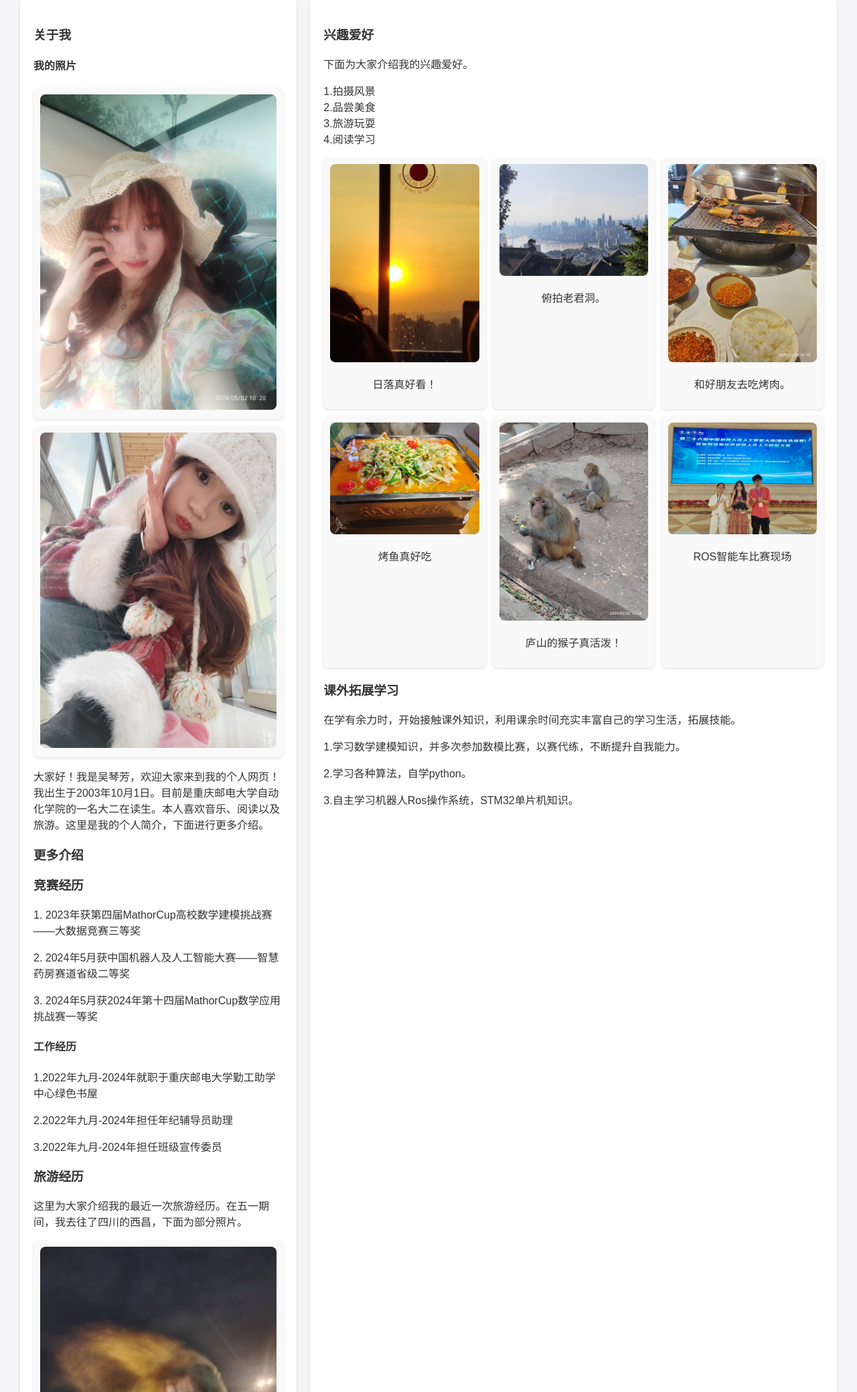
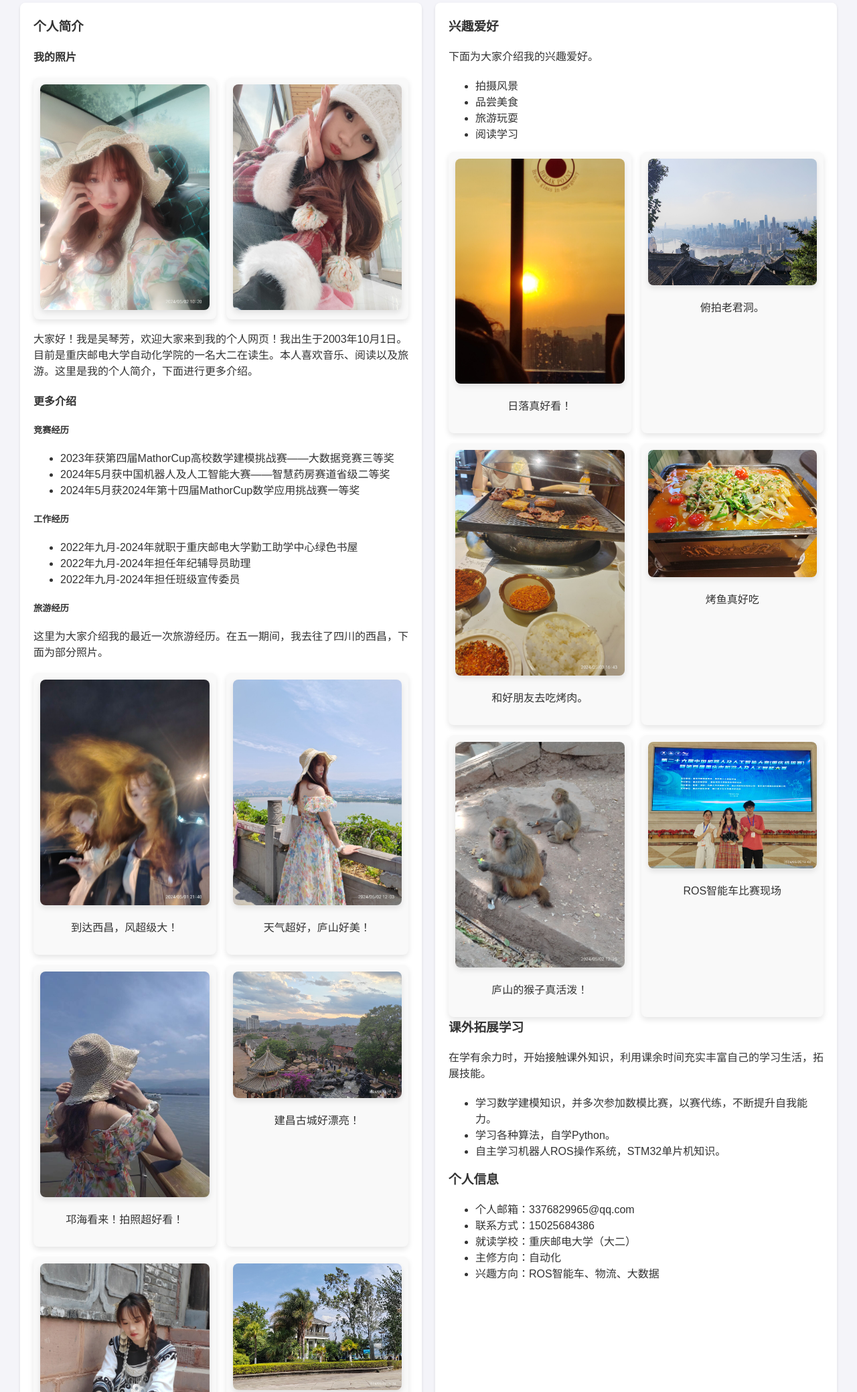
Before and after one commit to haliluyawu/personal-website, a plain HTML site: page about.html in a window 1280 px wide. Shown: the part 228-2307 px from the top of the page at 67% size. Drawn offline with nearby package versions, Linux system fonts and the light colour scheme.

Commit message:
Add files via upload

```diff
--- a/about.html
+++ b/about.html
@@ -21,7 +21,7 @@
         .header {
             padding: 20px;
             text-align: center;
-            background: #ffde59;
+            background: linear-gradient(90deg, #ffde59, #ffcc00);
             color: #333;
             box-shadow: 0 2px 4px rgba(0, 0, 0, 0.1);
             position: sticky;
@@ -45,14 +45,15 @@
         }
 
         .navbar a:hover {
-            background-color: #f8f8f2;
+            background-color: #ffde59;
             color: black;
         }
 
-        .row {
+        .content {
             display: flex;
             flex-wrap: wrap;
             padding: 20px;
+            justify-content: center;
         }
 
         .side, .main {
@@ -61,41 +62,31 @@
             margin: 10px;
             border-radius: 8px;
             box-shadow: 0 2px 4px rgba(0, 0, 0, 0.1);
+            flex: 1;
+            min-width: 300px;
+            max-width: 800px;
         }
 
-        .side {
-            flex: 1;
-            min-width: 250px;
-        }
-
-        .main {
-            flex: 2;
-            min-width: 300px;
-        }
-
-        .fakeimg {
-            background-color: #e0e0e0;
-            padding: 20px;
-            text-align: center;
-            margin: 10px 0;
-            border-radius: 8px;
-        }
-
-        .fakeimg img {
-            max-width: 100%;
-            border-radius: 8px;
-            margin-bottom: 10px;
+        .side h3, .main h3 {
+            margin-top: 0;
         }
 
         .photo-grid, .video-grid {
             display: grid;
             grid-template-columns: repeat(auto-fill, minmax(200px, 1fr));
-            gap: 10px;
+            gap: 15px;
         }
 
         .photo-grid img, .video-grid video {
             width: 100%;
             border-radius: 8px;
+            box-shadow: 0 4px 8px rgba(0, 0, 0, 0.1);
+            transition: transform 0.3s, box-shadow 0.3s;
+        }
+
+        .photo-grid img:hover, .video-grid video:hover {
+            transform: scale(1.05);
+            box-shadow: 0 8px 16px rgba(0, 0, 0, 0.2);
         }
 
         .photo-grid div, .video-grid div {
@@ -103,7 +94,7 @@
             background-color: #f9f9f9;
             padding: 10px;
             border-radius: 8px;
-            box-shadow: 0 2px 4px rgba(0, 0, 0, 0.1);
+            box-shadow: 0 4px 8px rgba(0, 0, 0, 0.1);
         }
 
         .footer {
@@ -111,11 +102,10 @@
             text-align: center;
             background: #333;
             color: white;
-            position: relative;
         }
 
         @media screen and (max-width: 800px) {
-            .row, .navbar {
+            .navbar, .content {
                 flex-direction: column;
                 align-items: center;
             }
@@ -123,6 +113,41 @@
             .side, .main {
                 width: 100%;
             }
+        }
+
+        form input, form textarea {
+            width: 100%;
+            padding: 10px;
+            margin: 10px 0;
+            border: 1px solid #ccc;
+            border-radius: 4px;
+        }
+
+        form input[type="submit"] {
+            background-color: #333;
+            color: white;
+            border: none;
+            cursor: pointer;
+            transition: background-color 0.3s;
+        }
+
+        form input[type="submit"]:hover {
+            background-color: #ffde59;
+            color: black;
+        }
+
+        h3, h4, h5, p {
+            margin-bottom: 20px;
+        }
+
+        .fakeimg a {
+            text-decoration: none;
+            color: #333;
+            transition: color 0.3s;
+        }
+
+        .fakeimg a:hover {
+            color: #ffde59;
         }
     </style>
 </head>
@@ -139,9 +164,9 @@
         <a href="article1.html">最新文章</a>
         <a href="liuyan.html">留言</a>
     </div>
-    <div class="row">
+    <div class="content">
         <div class="side" id="about">
-            <h3>关于我</h3>
+            <h3>个人简介</h3>
             <h4>我的照片</h4>
             <div class="photo-grid" id="photos">
                 <div>
@@ -152,16 +177,20 @@
                 </div>
             </div>
             <p>大家好！我是吴琴芳，欢迎大家来到我的个人网页！我出生于2003年10月1日。目前是重庆邮电大学自动化学院的一名大二在读生。本人喜欢音乐、阅读以及旅游。这里是我的个人简介，下面进行更多介绍。</p>
-            <h3>更多介绍</h3>
-            <h3>竞赛经历</h3>
-            <p>1. 2023年获第四届MathorCup高校数学建模挑战赛——大数据竞赛三等奖</p>
-            <p>2. 2024年5月获中国机器人及人工智能大赛——智慧药房赛道省级二等奖</p>
-            <p>3. 2024年5月获2024年第十四届MathorCup数学应用挑战赛一等奖</p>
-            <h4>工作经历</h4>
-            <p>1.2022年九月-2024年就职于重庆邮电大学勤工助学中心绿色书屋</p>
-            <p>2.2022年九月-2024年担任年纪辅导员助理</p>
-            <p>3.2022年九月-2024年担任班级宣传委员</p>
-            <h3>旅游经历</h3>
+            <h4>更多介绍</h4>
+            <h5>竞赛经历</h5>
+            <ul>
+                <li>2023年获第四届MathorCup高校数学建模挑战赛——大数据竞赛三等奖</li>
+                <li>2024年5月获中国机器人及人工智能大赛——智慧药房赛道省级二等奖</li>
+                <li>2024年5月获2024年第十四届MathorCup数学应用挑战赛一等奖</li>
+            </ul>
+            <h5>工作经历</h5>
+            <ul>
+                <li>2022年九月-2024年就职于重庆邮电大学勤工助学中心绿色书屋</li>
+                <li>2022年九月-2024年担任年纪辅导员助理</li>
+                <li>2022年九月-2024年担任班级宣传委员</li>
+            </ul>
+            <h5>旅游经历</h5>
             <p>这里为大家介绍我的最近一次旅游经历。在五一期间，我去往了四川的西昌，下面为部分照片。</p>
             <div class="photo-grid">
                 <div>
@@ -193,11 +222,12 @@
         <div class="main">
             <h3>兴趣爱好</h3>
             <p>下面为大家介绍我的兴趣爱好。</p>
-            <p>1.拍摄风景<br>
-               2.品尝美食<br>
-               3.旅游玩耍<br>
-               4.阅读学习<br>
-            </p>
+            <ul>
+                <li>拍摄风景</li>
+                <li>品尝美食</li>
+                <li>旅游玩耍</li>
+                <li>阅读学习</li>
+            </ul>
             <div class="photo-grid">
                 <div>
                     <img src="日出1.jpg" alt="日出">
@@ -226,11 +256,23 @@
             </div>
             <h3>课外拓展学习</h3>
             <p>在学有余力时，开始接触课外知识，利用课余时间充实丰富自己的学习生活，拓展技能。</p>
-            <p>1.学习数学建模知识，并多次参加数模比赛，以赛代练，不断提升自我能力。</p>
-            <p>2.学习各种算法，自学python。</p>
-            <p>3.自主学习机器人Ros操作系统，STM32单片机知识。</p>
-
+            <ul>
+                <li>学习数学建模知识，并多次参加数模比赛，以赛代练，不断提升自我能力。</li>
+                <li>学习各种算法，自学Python。</li>
+                <li>自主学习机器人ROS操作系统，STM32单片机知识。</li>
+            </ul>
+            <h3>个人信息</h3>
+            <ul>
+                <li>个人邮箱：3376829965@qq.com</li>
+                <li>联系方式：15025684386</li>
+                <li>就读学校：重庆邮电大学（大二）</li>
+                <li>主修方向：自动化</li>
+                <li>兴趣方向：ROS智能车、物流、大数据</li>
+            </ul>
         </div>
+    </div>
+    <div class="footer">
+        <h2>页脚</h2>
     </div>
 </body>
 </html>
```
